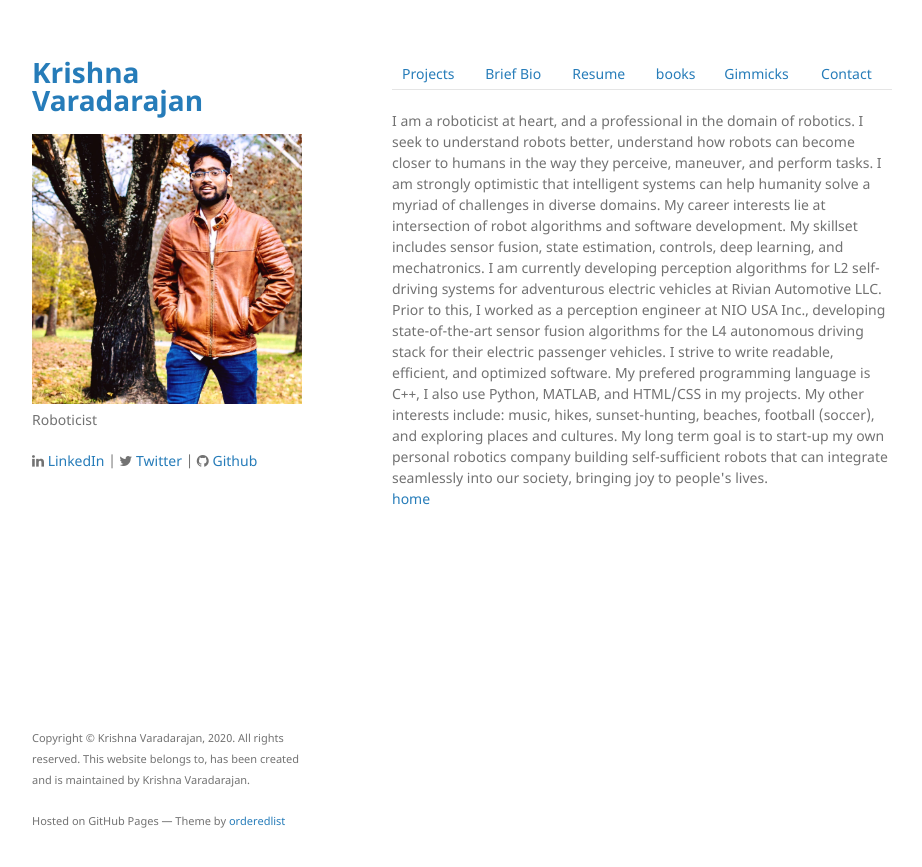
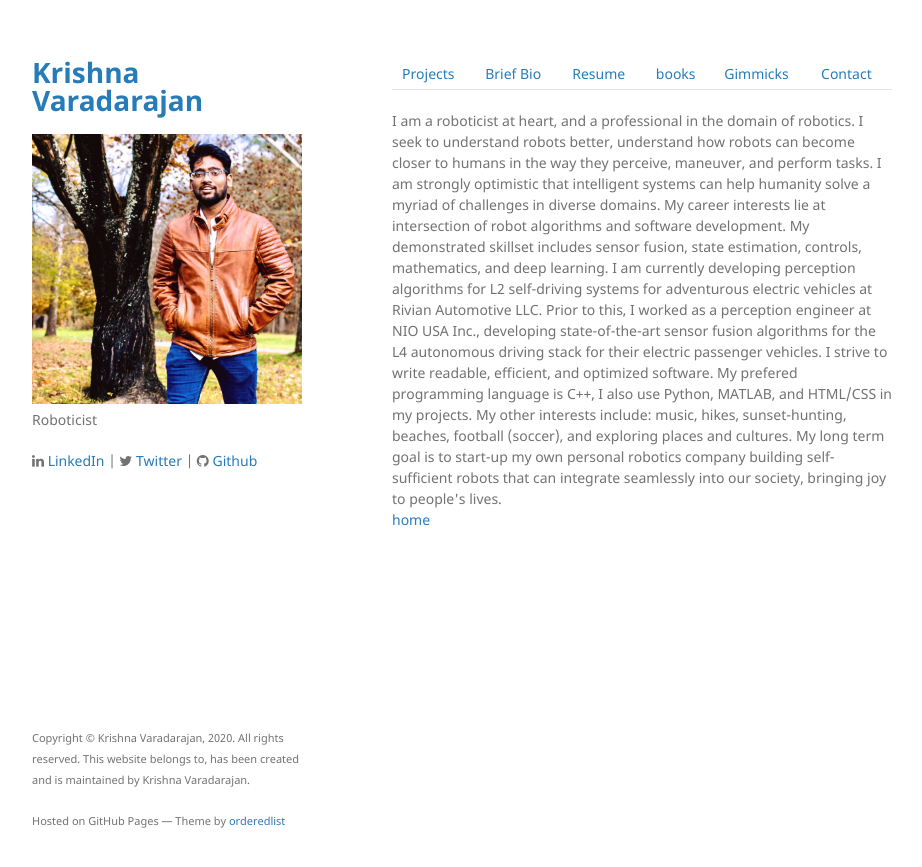
Before and after one commit to iamvarada/iamvarada.github.io, a Jekyll site: the page built from index.md, in a window 1280 px wide. Shown: the top 867 px of the page, without its empty margins (178-1100 px from the left). Built offline with Jekyll 4.4.1, drawn with Linux system fonts in a browser that asks for light colours.

Commit message:
Updated index page

```diff
--- a/index.md
+++ b/index.md
@@ -19,7 +19,7 @@ layout: default
 
 <!-- Content -->
 
-I am a roboticist at heart, and a professional in the domain of robotics. I seek to understand robots better, understand how robots can become closer to humans in the way they perceive, maneuver, and perform tasks. I am strongly optimistic that intelligent systems can help humanity solve a myriad of challenges in diverse domains. My career interests lie at intersection of robot algorithms and software development. My skillset includes sensor fusion, state estimation, controls, deep learning, and mechatronics.
+I am a roboticist at heart, and a professional in the domain of robotics. I seek to understand robots better, understand how robots can become closer to humans in the way they perceive, maneuver, and perform tasks. I am strongly optimistic that intelligent systems can help humanity solve a myriad of challenges in diverse domains. My career interests lie at intersection of robot algorithms and software development. My demonstrated skillset includes sensor fusion, state estimation, controls, mathematics, and deep learning.
 
 I am currently developing perception algorithms for L2 self-driving systems for adventurous electric vehicles at Rivian Automotive LLC. Prior to this, I worked as a perception engineer at NIO USA Inc., developing state-of-the-art sensor fusion algorithms for the L4 autonomous driving stack for their electric passenger vehicles. I strive to write readable, efficient, and optimized software. My prefered programming language is C++, I also use Python, MATLAB, and HTML/CSS in my projects.
 
```
